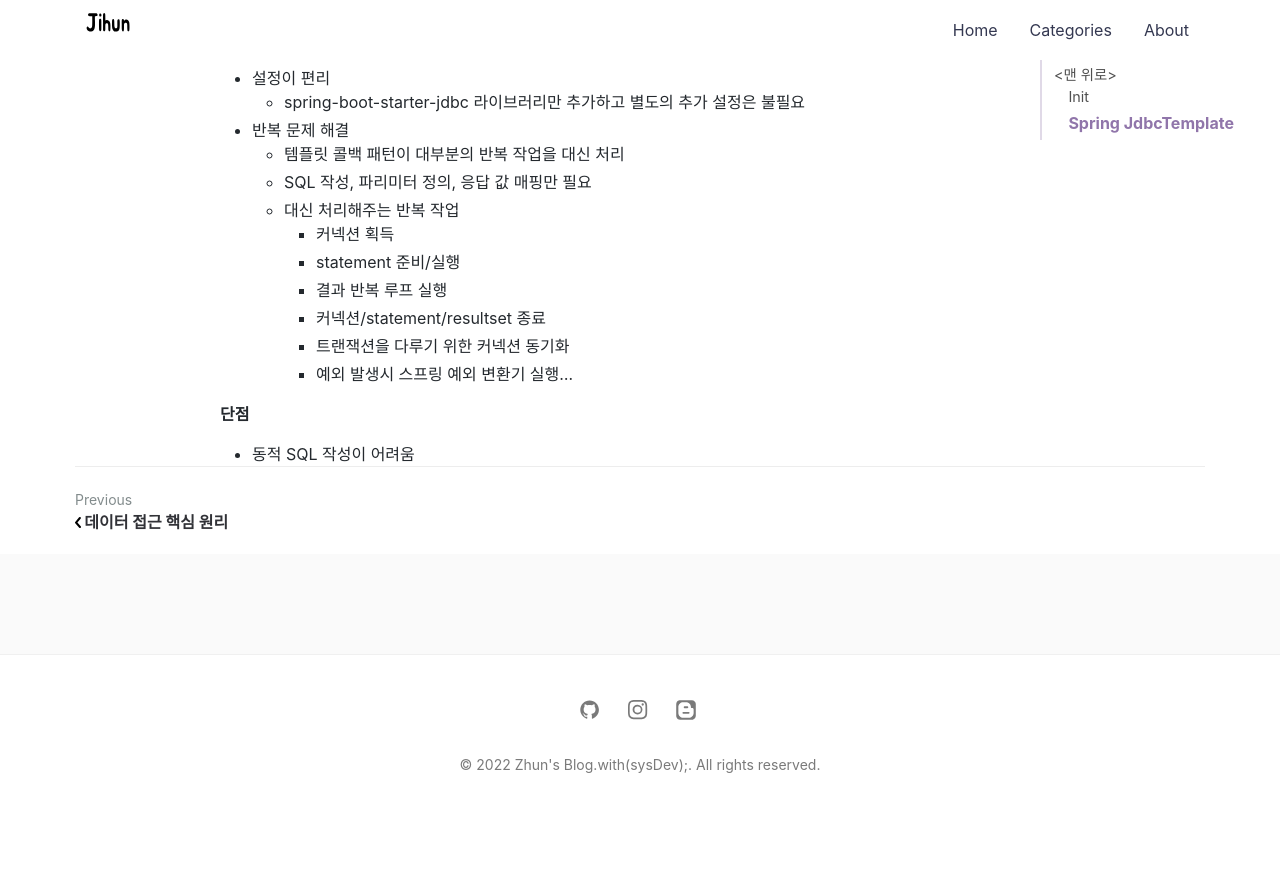
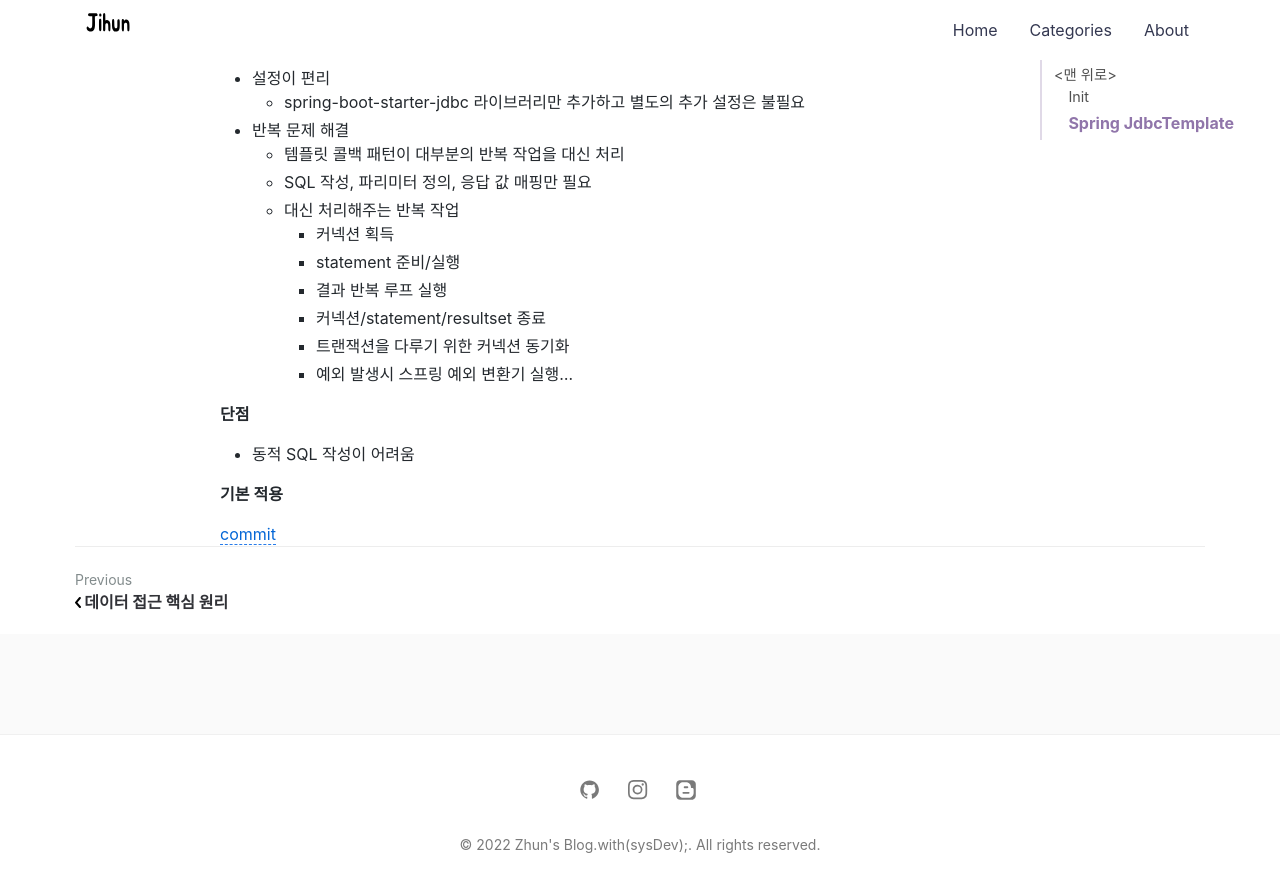
Before and after one commit to jihunparkme/jihunparkme.github.io, a Jekyll site: the page built from _posts/2022-08-08-Spring-DB-Part2.md, in a window 1280 px wide and 900 px high, scrolled down 1519 px. Shown: the top 892 px of the window. Built offline with Jekyll 4.4.1, drawn with Linux system fonts in a browser that asks for light colours; nearby versions of some CDN libraries; comment, search, counter and statistics services are not loaded; before the commit the page ends 2339 px from its top, so only the background shows below that.

Commit message:
[Spring JdbcTemplate] JdbcTemplate 적용1 - 기본

```diff
--- a/_posts/2022-08-08-Spring-DB-Part2.md
+++ b/_posts/2022-08-08-Spring-DB-Part2.md
@@ -62,3 +62,7 @@
 
 **단점**
 - 동적 SQL 작성이 어려움
+
+**기본 적용**
+
+[commit](https://github.com/jihunparkme/Inflearn-Spring-DB/commit/cda214cbc34892473c3a20600284f54ddf106377)
```
